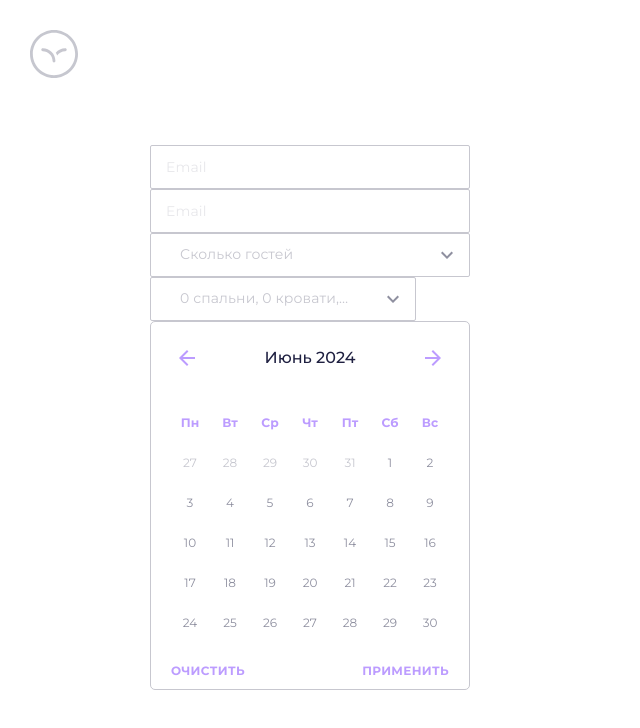
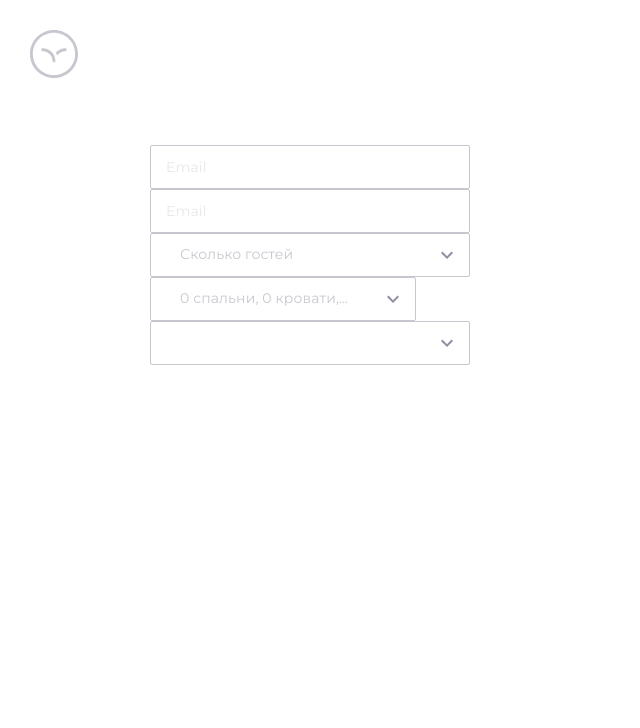
Before and after one commit to PushkinDenis/toxin-hotel-react, a React (Vite) app: page /toxin-hotel-react/form-elements in a window 1280 px wide. Shown: the top 728 px of the page, without its empty margins (0-640 px from the left). Built offline with nearby package versions, Linux system fonts and the light colour scheme.

Commit message:
datepicker-dropdown create

```diff
--- a/src/pages/ui-kit/form-elements/ui/form-elements.tsx
+++ b/src/pages/ui-kit/form-elements/ui/form-elements.tsx
@@ -1,6 +1,6 @@
 import { FC } from "react";
 import { LayoutUiKit } from "@pages";
-import { Dropdown, TextField, Demo } from "@shared";
+import { Dropdown, TextField, RangeDatePicker, DatePickerDropdown } from "@shared";
 import styles from "./form-elements.module.scss";
 
 export const FormElements: FC = () => {
@@ -11,7 +11,7 @@ export const FormElements: FC = () => {
         <TextField placeholder={"Email"} />
         <Dropdown items={["ВЗРОСЛЫЕ", "ДЕТИ", "МЛАДЕНЦЫ"]} />
         <Dropdown items={["СПАЛЬНИ", "КРОВАТИ", "ВАННЫЕ КОМНАТЫ"]} />
-        <Demo />
+        <DatePickerDropdown />
       </div>
     </LayoutUiKit>
   );
--- a/src/shared/index.ts
+++ b/src/shared/index.ts
@@ -3,3 +3,4 @@ export * from "./ui/dropdown/dropdown";
 export * from "./ui/counter/counter.tsx";
 export * from "./ui/button/button.tsx";
 export * from "./ui/daterange-picker/daterange-picker.tsx";
+export * from "./ui/datepicker-dropdown/datepicker-dropdown.tsx";
--- /dev/null
+++ b/src/shared/ui/datepicker-dropdown/datepicker-dropdown.tsx
@@ -0,0 +1,26 @@
+import { FC } from "react";
+import OutlinedInput from "@mui/material/OutlinedInput";
+import MenuItem from "@mui/material/MenuItem";
+import FormControl from "@mui/material/FormControl";
+
+import Select from "@mui/material/Select";
+import { RangeDatePicker } from "@shared";
+import { StyledEngineProvider, SvgIcon } from "@mui/material";
+import styles from "../../ui/dropdown/dropdown.module.scss";
+import { ExpandMore } from "@mui/icons-material";
+
+export const DatePickerDropdown: FC = () => {
+  return (
+    <>
+      <StyledEngineProvider injectFirst>
+        <FormControl className={styles["form-control"]} sx={{ "& fieldset": { border: "none" } }}>
+          <Select IconComponent={() => <SvgIcon className={styles.icon} component={ExpandMore}></SvgIcon>} className={styles.select} labelId="demo-multiple-checkbox-label" id="demo-multiple-checkbox" input={<OutlinedInput label="Tag" />} multiple value={[]} placeholder={"Всего гостей"}>
+            <MenuItem sx={{ background: "none", border: "none", margin: "0", padding: "0", boxShadow: "none", width: "320px", height: "369px" }}>
+              <RangeDatePicker />
+            </MenuItem>
+          </Select>
+        </FormControl>
+      </StyledEngineProvider>
+    </>
+  );
+};
--- a/src/shared/ui/daterange-picker/daterange-picker.tsx
+++ b/src/shared/ui/daterange-picker/daterange-picker.tsx
@@ -20,7 +20,7 @@ interface CustomDatePickerProps {
   };
 }
 
-export const Demo: FC<CustomDatePickerProps> = (props) => {
+export const RangeDatePicker: FC<CustomDatePickerProps> = (props) => {
   const [value, setValue] = useState<[Date | null, Date | null]>([null, null]);
 
   return (
```
Also changed, not shown: src/shared/ui/text-field-mask/text-field-mask.tsx (deleted, +0 -10 lines).
